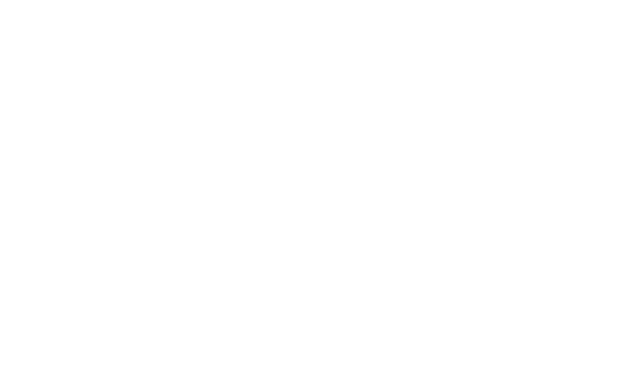
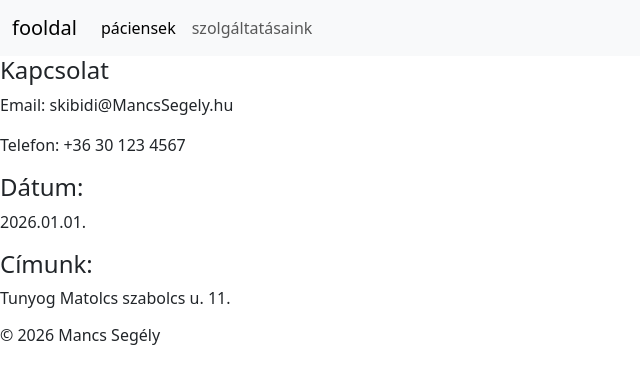
Before and after one commit to menschlich123/Mancs-Seg-ly, a plain HTML site: page index.html in a window 1280 px wide. Shown: the whole page, without its empty margins (0-640 px from the left). Drawn offline with nearby package versions, Linux system fonts and the light colour scheme.

Commit message:
indexbe-be nav és footer

```diff
--- a/index.html
+++ b/index.html
@@ -1,42 +1,75 @@
 <!doctype html>
 <html lang="en">
+
 <head>
     <title>Title</title>
     <!-- Required meta tags -->
     <meta charset="utf-8" />
-        <meta
-            name="viewport"
-            content="width=device-width, initial-scale=1, shrink-to-fit=no"
-        />
+    <meta name="viewport" content="width=device-width, initial-scale=1, shrink-to-fit=no" />
 
     <!-- Bootstrap CSS v5.2.1 -->
-        <link
-            href="https://cdn.jsdelivr.net/npm/bootstrap@5.3.2/dist/css/bootstrap.min.css"
-            rel="stylesheet"
-            integrity="sha384-T3c6CoIi6uLrA9TneNEoa7RxnatzjcDSCmG1MXxSR1GAsXEV/Dwwykc2MPK8M2HN"
-            crossorigin="anonymous"
-        />
+    <link href="https://cdn.jsdelivr.net/npm/bootstrap@5.3.2/dist/css/bootstrap.min.css" rel="stylesheet"
+        integrity="sha384-T3c6CoIi6uLrA9TneNEoa7RxnatzjcDSCmG1MXxSR1GAsXEV/Dwwykc2MPK8M2HN" crossorigin="anonymous" />
 </head>
 
 <body>
     <header>
-            <!-- place navbar here -->
+        <!-- place navbar here --><nav class="navbar navbar-expand-lg bg-body-tertiary">
+            <div class="container-fluid">
+                <a class="navbar-brand" href="index.html">fooldal</a>
+                <button class="navbar-toggler" type="button" data-bs-toggle="collapse"
+                    data-bs-target="#navbarSupportedContent" aria-controls="navbarSupportedContent"
+                    aria-expanded="false" aria-label="Toggle navigation">
+                    <span class="navbar-toggler-icon"></span>
+                </button>
+                <div class="collapse navbar-collapse" id="navbarSupportedContent">
+                    <ul class="navbar-nav me-auto mb-2 mb-lg-0">
+                        <li class="nav-item">
+                            <a class="nav-link active" aria-current="page" href="./paciensek.html">páciensek</a>
+                        </li>
+                        <li class="nav-item">
+                            <a class="nav-link" href="./szolgaltatasok.html">szolgáltatásaink</a>
+                        </li>
+                    </ul>
+                </div>
+            </div>
+        </nav>
     </header>
     <main></main>
     <footer>
         <!-- place footer here -->
+        <div class="footer-container">
+
+            <div class="footer-section">
+                <h4>Kapcsolat</h4>
+                <p>Email: skibidi@MancsSegely.hu</p>
+                <p>Telefon: +36 30 123 4567</p>
+            </div>
+
+        </div>
+        <div class="footer-section">
+            <h4 class="">Dátum:</h4>
+            <p class="">2026.01.01.</p>
+        </div>
+        <div>
+            <h4 class="">Címunk:</h4>
+            <p class="">Tunyog Matolcs szabolcs u. 11.</p>
+        </div>
+        <div class="footer-bottom">
+            <h6>
+                <p>© 2026 Mancs Segély</p>
+            </h6>
+        </div>
+    </footer>
     </footer>
     <!-- Bootstrap JavaScript Libraries -->
-        <script
-            src="https://cdn.jsdelivr.net/npm/@popperjs/core@2.11.8/dist/umd/popper.min.js"
+    <script src="https://cdn.jsdelivr.net/npm/@popperjs/core@2.11.8/dist/umd/popper.min.js"
         integrity="sha384-I7E8VVD/ismYTF4hNIPjVp/Zjvgyol6VFvRkX/vR+Vc4jQkC+hVqc2pM8ODewa9r"
-            crossorigin="anonymous"
-        ></script>
+        crossorigin="anonymous"></script>
 
-        <script
-            src="https://cdn.jsdelivr.net/npm/bootstrap@5.3.2/dist/js/bootstrap.min.js"
+    <script src="https://cdn.jsdelivr.net/npm/bootstrap@5.3.2/dist/js/bootstrap.min.js"
         integrity="sha384-BBtl+eGJRgqQAUMxJ7pMwbEyER4l1g+O15P+16Ep7Q9Q+zqX6gSbd85u4mG4QzX+"
-            crossorigin="anonymous"
-        ></script>
+        crossorigin="anonymous"></script>
 </body>
+
 </html>
```
Lines whose indentation alone changed are shown as unchanged.
